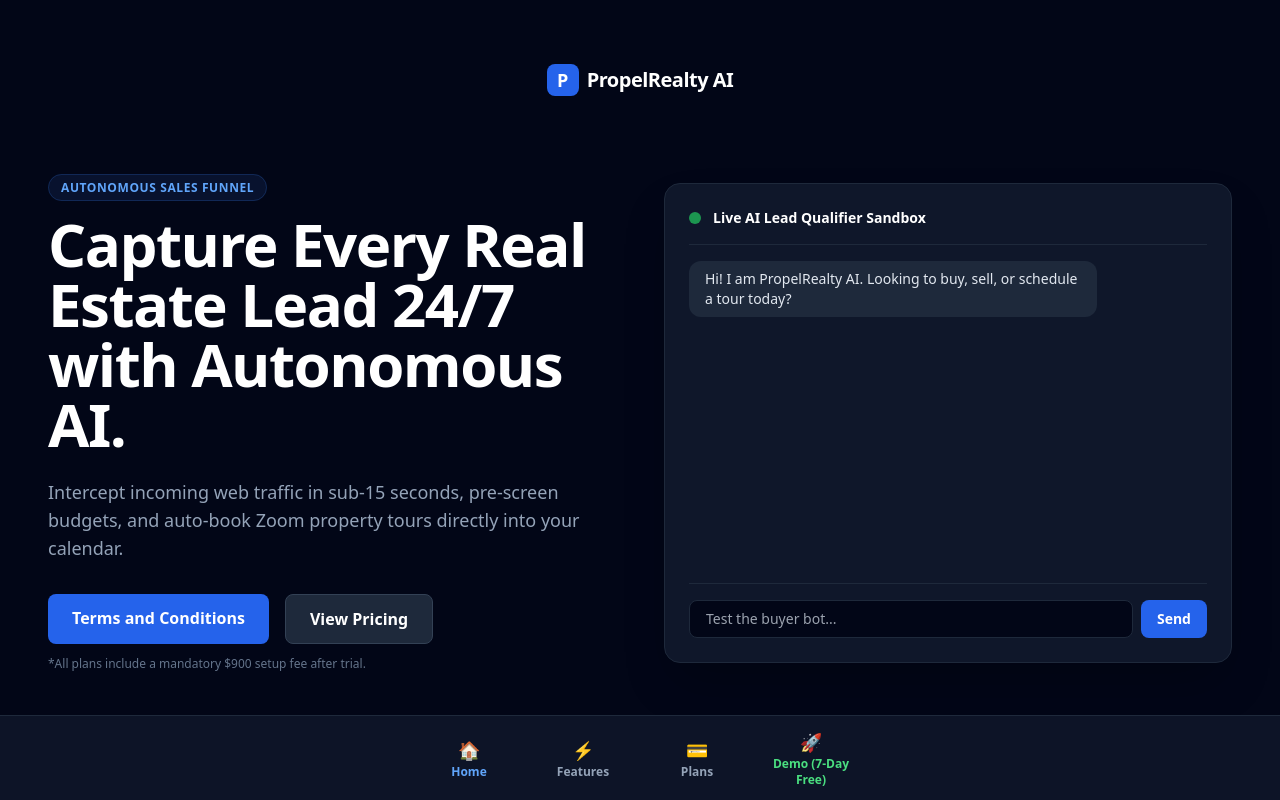
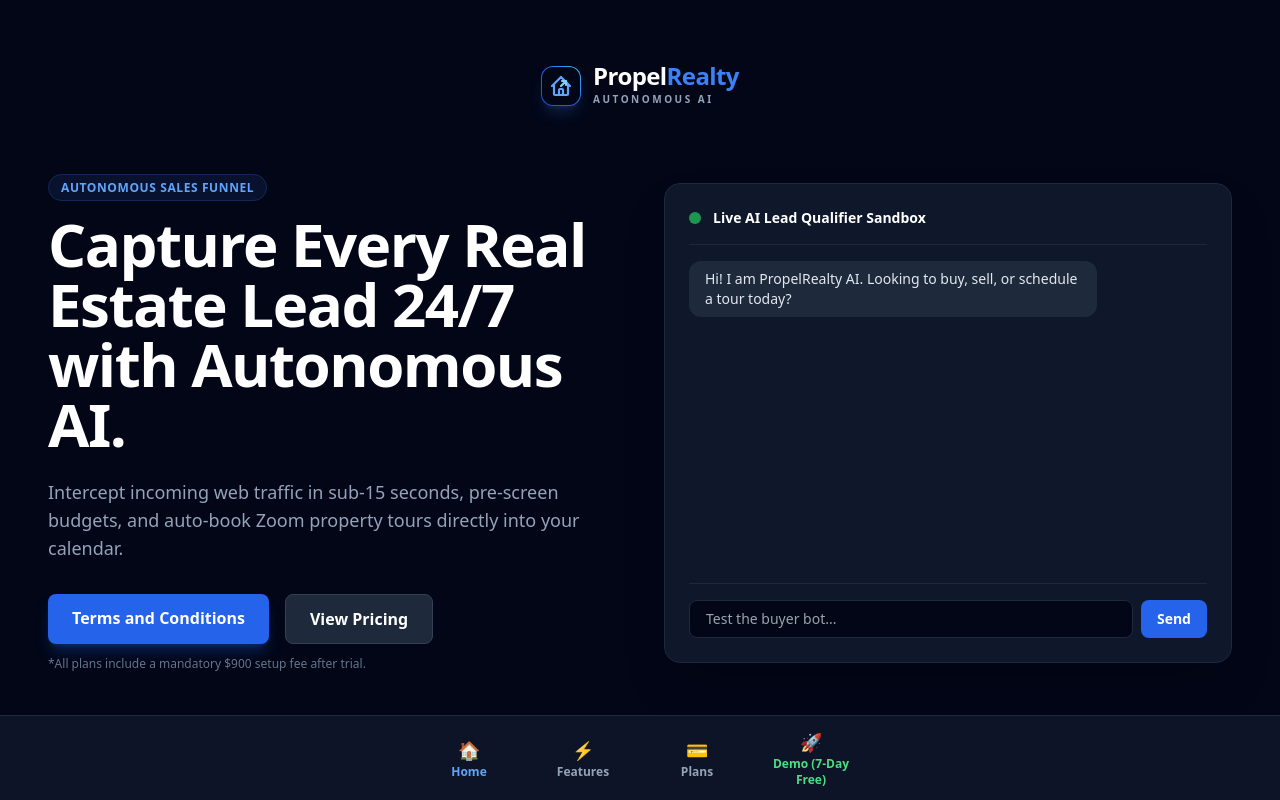
Before and after one commit to garvitsrivastava4521-pixel/propelrealty-ai, a Next.js app: page / in a window 1280 px wide. Built offline with nearby package versions, Linux system fonts and the light colour scheme.

Commit message:
Update page.tsx

```diff
--- a/app/page.tsx
+++ b/app/page.tsx
@@ -45,14 +45,28 @@ export default function LandingPage() {
 
   return (
     <main className="min-h-screen bg-slate-950 text-white flex flex-col justify-between p-6 pb-24 md:p-12 md:pb-24">
-      {/* Centered Top Header with Logo Only */}
+      {/* Centered Top Header with Custom Graphic Logo */}
       <header className="max-w-7xl w-full mx-auto flex justify-center items-center py-4">
-        <div className="flex items-center gap-2">
-          <div className="w-8 h-8 rounded-lg bg-blue-600 flex items-center justify-center font-bold text-lg text-white">
-            P
+        <Link href="/" className="flex items-center gap-3">
+          {/* Logo Mark Icon */}
+          <div className="w-10 h-10 rounded-xl bg-gradient-to-tr from-blue-700 via-blue-600 to-sky-400 p-[1px] shadow-lg shadow-blue-500/20">
+            <div className="w-full h-full bg-slate-950 rounded-[11px] flex items-center justify-center">
+              <svg className="w-6 h-6 text-blue-400" fill="none" stroke="currentColor" strokeWidth="2.2" viewBox="0 0 24 24">
+                <path strokeLinecap="round" strokeLinejoin="round" d="M3 12l2-2m0 0l7-7 7 7M5 10v10a1 1 0 001 1h3m10-11l2 2m-2-2v10a1 1 0 01-1 1h-3m-6 0a1 1 0 001-1v-4a1 1 0 011-1h2a1 1 0 011 1v4a1 1 0 001 1m-6 0h6" />
+                <path strokeLinecap="round" strokeLinejoin="round" d="M13 7h4m0 0v4m0-4l-5 5" className="text-sky-300" />
+              </svg>
+            </div>
           </div>
-          <span className="text-xl font-extrabold tracking-tight text-white">PropelRealty AI</span>
-        </div>
+          {/* Logo Typography */}
+          <div className="flex flex-col">
+            <span className="text-2xl font-black tracking-tight text-white leading-none">
+              Propel<span className="text-blue-500">Realty</span>
+            </span>
+            <span className="text-[10px] font-extrabold tracking-[0.25em] text-slate-400 uppercase mt-1">
+              AUTONOMOUS AI
+            </span>
+          </div>
+        </Link>
       </header>
 
       {/* Main Hero Section */}
@@ -71,7 +85,7 @@ export default function LandingPage() {
             Intercept incoming web traffic in sub-15 seconds, pre-screen budgets, and auto-book Zoom property tours directly into your calendar.
           </p>
           <div className="flex flex-col sm:flex-row gap-4">
-            <Link href="/terms" className="px-6 py-3 bg-blue-600 hover:bg-blue-500 rounded-lg text-center font-bold transition">
+            <Link href="/terms" className="px-6 py-3 bg-blue-600 hover:bg-blue-500 rounded-lg text-center font-bold transition shadow-lg shadow-blue-600/30">
               Terms and Conditions
             </Link>
             <Link href="/pricing" className="px-6 py-3 bg-slate-800 hover:bg-slate-700 border border-slate-700 rounded-lg text-center font-semibold transition">
```
